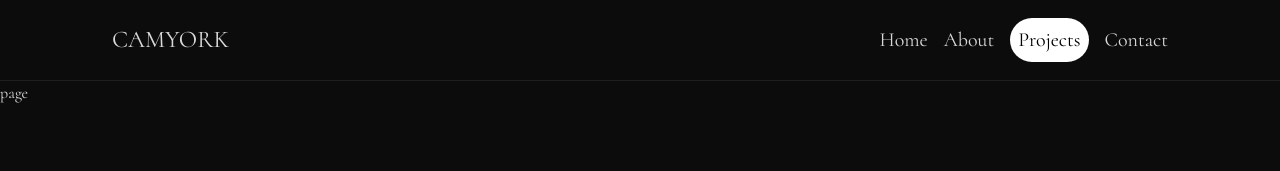
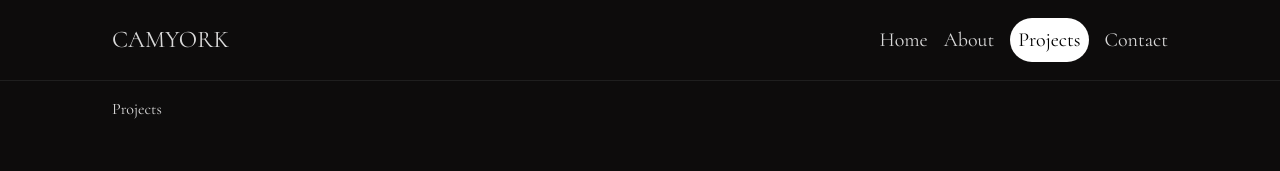
Before and after one commit to DarkoM996/client-construction-website, a Next.js app: page /projects in a window 1280 px wide. Shown: the top 171 px of the page. Built offline with nearby package versions, Linux system fonts and the light colour scheme.

Commit message:
Deciding on the structure here

```diff
--- /dev/null
+++ b/app/components/Projects.jsx
@@ -0,0 +1,11 @@
+import React from "react";
+
+const Projects = () => {
+  return (
+    <div className="max-w-screen-3xl mx-auto w-full min-h-screen relative px-6 py-4 lg:px-28">
+      Projects
+    </div>
+  );
+};
+
+export default Projects;
--- a/app/projects/page.jsx
+++ b/app/projects/page.jsx
@@ -1,7 +1,12 @@
 import React from "react";
+import Projects from "../components/Projects";
 
 const page = () => {
-  return <div>page</div>;
+  return (
+    <>
+      <Projects />
+    </>
+  );
 };
 
 export default page;
```
